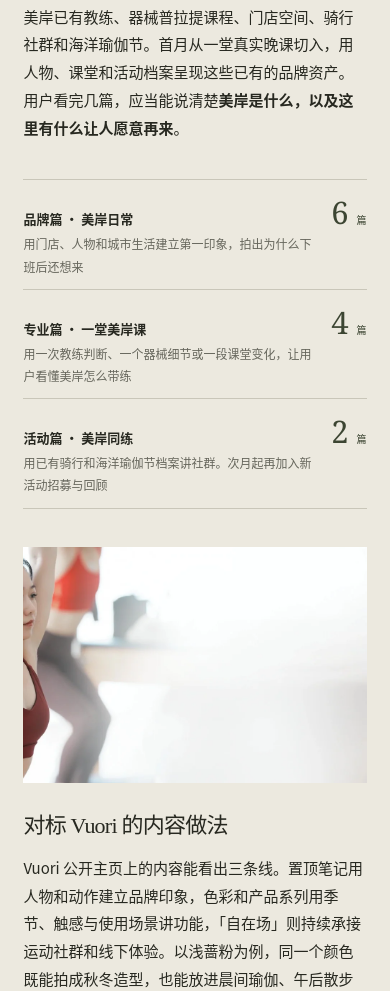
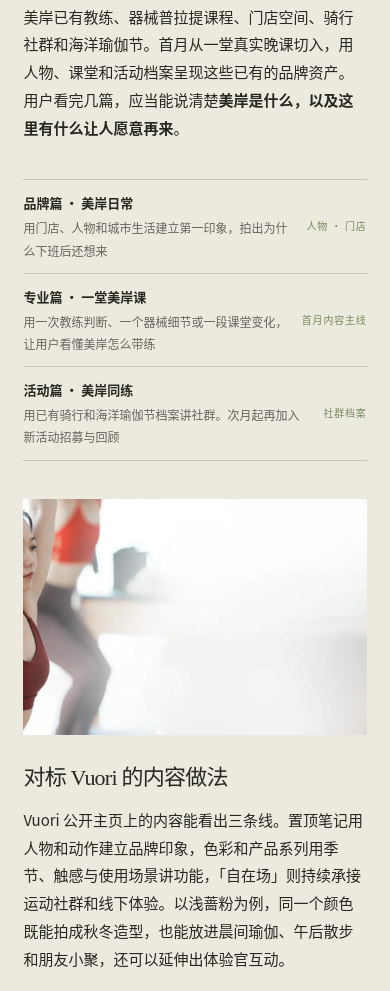
Before and after one commit to mingzeli0426-debug/creative-resume, a plain HTML site: page meian-plan/index.html in a window 390 px wide. Shown: the part 1104-2095 px from the top of the page. Drawn offline with Linux system fonts and the light colour scheme.

Commit message:
Align content pillars with the first-month 4+4 plan

```diff
--- a/meian-plan/index.html
+++ b/meian-plan/index.html
@@ -27,7 +27,7 @@
     <section class="chapter wrap reveal" aria-labelledby="direction">
       <header class="chapter-heading" id="direction"><div class="folio"><span>01</span><span>品牌认知</span></div><h2>首月目标与内容方向</h2></header>
       <div class="statement two-col"><p class="large-line">给身体<br>留一小时<span>。</span></p><div class="prose"><p>首月的首要任务是<strong>建立品牌认知</strong>。先让门店周边、对普拉提感兴趣的人认识美岸，知道这里有专业教练带练，也能想象下班后走进门店、跟着老师练完一堂课的样子。</p><p>美岸已有教练、器械普拉提课程、门店空间、骑行社群和海洋瑜伽节。首月从一堂真实晚课切入，用人物、课堂和活动档案呈现这些已有的品牌资产。用户看完几篇，应当能说清楚<strong>美岸是什么，以及这里有什么让人愿意再来</strong>。</p></div></div>
-      <div class="roles"><article class="role"><h3><strong>品牌篇 · 美岸日常</strong></h3><p>用门店、人物和城市生活建立第一印象，拍出为什么下班后还想来</p><span class="count">6 <small>篇</small></span></article><article class="role"><h3><strong>专业篇 · 一堂美岸课</strong></h3><p>用一次教练判断、一个器械细节或一段课堂变化，让用户看懂美岸怎么带练</p><span class="count">4 <small>篇</small></span></article><article class="role"><h3><strong>活动篇 · 美岸同练</strong></h3><p>用已有骑行和海洋瑜伽节档案讲社群。次月起再加入新活动招募与回顾</p><span class="count">2 <small>篇</small></span></article></div>
+      <div class="roles"><article class="role"><h3><strong>品牌篇 · 美岸日常</strong></h3><p>用门店、人物和城市生活建立第一印象，拍出为什么下班后还想来</p><span class="role-tag">人物 · 门店</span></article><article class="role"><h3><strong>专业篇 · 一堂美岸课</strong></h3><p>用一次教练判断、一个器械细节或一段课堂变化，让用户看懂美岸怎么带练</p><span class="role-tag">首月内容主线</span></article><article class="role"><h3><strong>活动篇 · 美岸同练</strong></h3><p>用已有骑行和海洋瑜伽节档案讲社群。次月起再加入新活动招募与回顾</p><span class="role-tag">社群档案</span></article></div>
       <div class="benchmark two-col"><div class="benchmark-image"><img class="" src="assets/class.webp" alt="品牌书中的美岸普拉提小班课" loading="lazy" decoding="async"></div><div class="prose"><h3>对标 Vuori 的内容做法</h3><p>Vuori 公开主页上的内容能看出三条线。置顶笔记用人物和动作建立品牌印象，色彩和产品系列用季节、触感与使用场景讲功能，「自在场」则持续承接运动社群和线下体验。以浅蔷粉为例，同一个颜色既能拍成秋冬造型，也能放进晨间瑜伽、午后散步和朋友小聚，还可以延伸出体验官互动。</p><p>美岸借鉴的是<strong>用一个主题串起不同内容，以及用一句有态度的话给体验命名</strong>。比如，器械弹簧的调整可以写成《力量有分寸》。标题是美岸对练习的理解，内页拍出教练具体做了什么。首月按以下三个栏目执行：</p></div></div>
     </section>
     <section class="chapter execution reveal" aria-labelledby="execution">
--- a/meian-plan/styles.css
+++ b/meian-plan/styles.css
@@ -60,6 +60,7 @@ strong { font-weight: 650; }
 .role + .role { border-inline-start: 1px solid var(--rule); }
 .role h3 { font-size: 13px; }
 .role p { color: var(--muted); font-size: 12px; }
+.role-tag { align-self: end; color: var(--leaf); font-size: 10px; letter-spacing: .08em; }
 .count { color: var(--olive); font: 31px Georgia, serif; }
 .count small { font: 10px var(--sans); }
 .benchmark { align-items: center; }
@@ -185,7 +186,7 @@ strong { font-weight: 650; }
   .role + .role { border-inline-start: 0; border-top: 1px solid var(--rule); }
   .role h3, .role p { grid-column: 1; }
   .role p { grid-row: 2; }
-  .count { grid-column: 2; grid-row: 1 / span 2; }
+  .role-tag { grid-column: 2; grid-row: 1 / span 2; align-self: center; text-align: right; }
   .benchmark-image img { aspect-ratio: 1.45; }
   .execution-intro { gap: 13px; }
   .stat { justify-self: start; }
```
